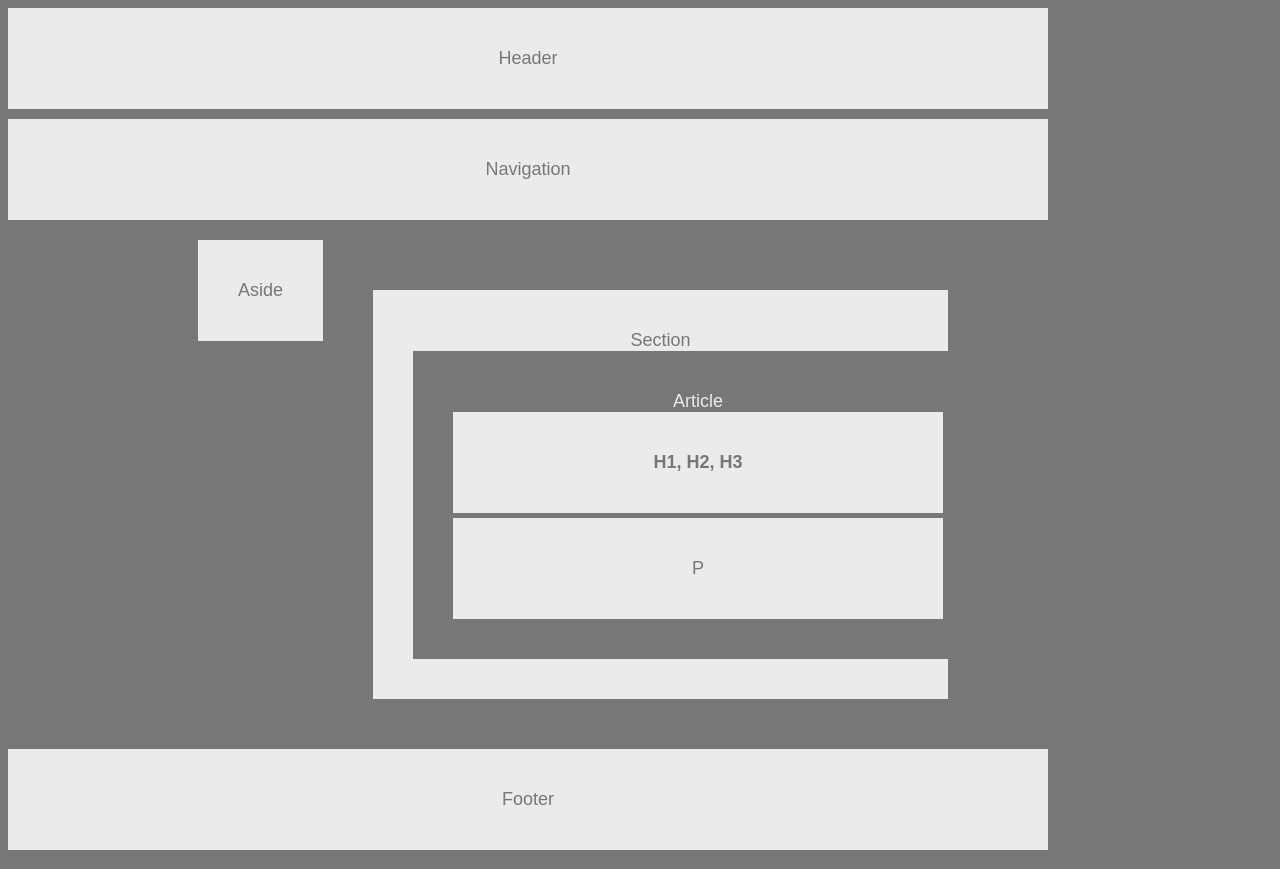
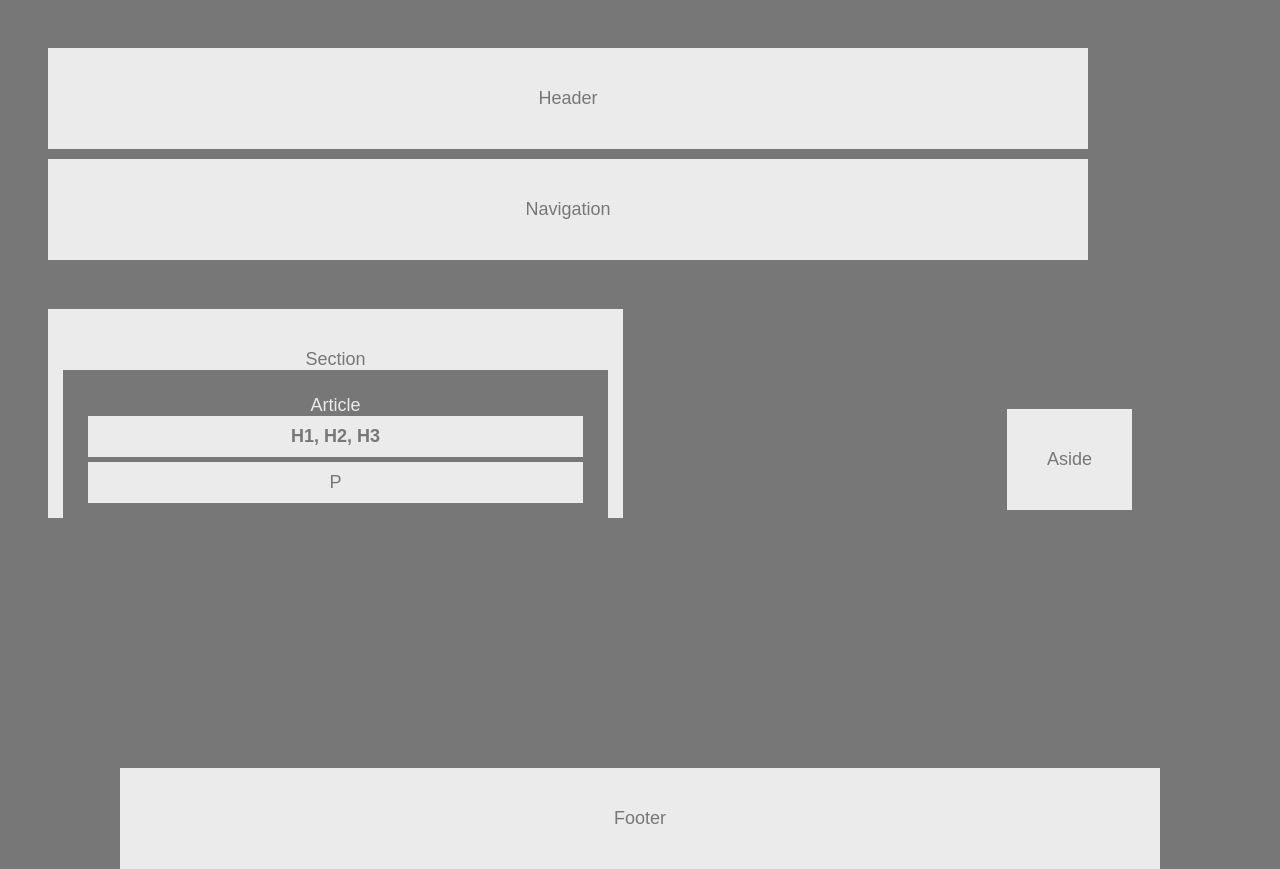
Before and after one commit to tsegagenesis/HW-Wireframe, a plain HTML site: page index.html in a window 1280 px wide. Drawn offline with Linux system fonts and the light colour scheme.

Commit message:
update index and style

```diff
--- a/index.html
+++ b/index.html
@@ -6,107 +6,6 @@
     <title>Page Title</title>
     <link rel="stylesheet" type="text/css" href="style.css" />
 
-    <style>
-
-body {
-    font-family:'Arial', 'Helvetica Neue', Helvetica, sans-serif;
-    font-size: 18px;
-    background-color: #777;
-
-}
-
-  /*  .wrapper {
-        width: 960px;
-        padding: 20px;
-        margin: 0 auto;
-    }
-   */
-
-    .clearfix {
-        overflow:auto;
-    }
-
-    .header {
-        width: 960px;
-         padding: 40px;
-         margin-bottom: 10px;
-         text-align: center;
-         background: #ebebeb;
-         color: #777;
-          }
-
-    .nav    {
-        width: 960px;
-         padding: 40px;
-         margin-bottom: 20px;
-         text-align: center;
-         background: #ebebeb;
-         color: #777;
-          }
-
-    .section    {
-         width: 495px;
-         padding: 40px;
-         margin: 50px;
-         float: right;
-         text-align: center;
-         background: #ebebeb;
-         color: #777;
-
-          }
-
-    .article    {
-         width: 490px;
-         padding: 40px;
-         margin: 0;
-         text-align: center;
-         background: #777;
-         color: #ebebeb;
-          }
-
-    .header2    {
-         top: 0;
-         left: 0;
-         padding: 40px;
-         margin-bottom: 5px;
-         text-align: center;
-         background: #ebebeb;
-         font-weight: bold;
-         color: #777;
-          }
-
-    .p     {
-         top: 0;
-         left: 0;
-         padding: 40px;
-         margin: 0;
-         text-align: center;
-         background: #ebebeb;
-         color: #777;
-          }
-
-    .aside    {
-         float: right;
-         padding: 40px;
-         margin: 0;
-         text-align: center;
-         background: #ebebeb;
-         color: #777;
-          }
-
-    .footer    {
-         width: 960px;
-         padding: 40px;
-         margin: 0;
-         text-align: center;
-         background: #ebebeb;
-         color: #777;
-          }
-    .middle {
-        width:990px;
-    }
-    </style>
-
 </head>
 <body>
 
@@ -114,7 +13,6 @@ body {
     <div class="nav">Navigation</div>
     <div class ="wrapper"></div>
     <div class="clearfix">
-       <div class="middle">
         <section class="section">Section
             <div class="article">Article
             <div class="header2">H1, H2, H3</div>
@@ -122,10 +20,10 @@ body {
             </div>
         </section>
         <div class="aside">Aside</div>
-       </div>
     </div>
     </section>
     <footer class="footer">Footer</footer>
     </div>
+
 </body>
 </html>
--- a/style.css
+++ b/style.css
@@ -1,8 +1,103 @@
-.header {
-    top: 0;
-    left: 0;
+
+body {
+    font-family:'Arial', 'Helvetica Neue', Helvetica, sans-serif;
+    font-size: 18px;
+    background-color: #777;
     padding: 40px;
-    margin: 0;
     text-align: center;
-    color: rgb(206, 13, 13);
+
+}
+
+    .wrapper {
+        width: 960px;
+        padding: 0px;
+        margin: 0 auto;
     }
+
+
+    .clearfix {
+        overflow: auto;
+    }
+
+    .header {
+        width: 960px;
+         margin-bottom: 10px;
+         background: #ebebeb;
+         color: #777;
+         padding: 40px;
+          }
+
+    .nav    {
+        position: absolute;
+        width: 960px;
+         margin-bottom: 20px;
+         background: #ebebeb;
+         color: #777;
+         padding: 40px;
+          }
+
+
+    .section    {
+        position: relative;
+        top: 100px;
+        right: 50px;
+         width: 495px;
+         margin: 50px;
+         padding: 40px;
+         float: left;
+         background: #ebebeb;
+         color: #777;
+         }
+
+    .article    {
+         position: relative;
+         right: 25px;
+         width: 495px;
+         margin: 0;
+         background: #777;
+         color: #ebebeb;
+         padding: 25px;
+          }
+
+    .header2    {
+         margin-bottom: 5px;
+         background: #ebebeb;
+         font-weight: bold;
+         color: #777;
+         padding: 10px;
+          }
+
+    .p     {
+         top: 0;
+         left: 0;
+         margin: 0;
+         background: #ebebeb;
+         color: #777;
+         padding: 10px;
+          }
+
+    .aside    {
+        position: relative;
+        right: 100px;
+        top: 250px;
+         float: right;
+         padding: 500px;
+         margin: 0;
+         background: #ebebeb;
+         color: #777;
+         padding: 40px;
+          }
+
+    .footer    {
+         position: relative;
+         top: 250px;
+         width: 960px;
+         margin: 0 auto;
+         background: #ebebeb;
+         color: #777;
+         padding: 40px;
+          }
+
+    /* .middle { */
+        /* width:990px; */
+    /* } */
```
Also changed, not shown: indexattempt2.html (added, +126 -0 lines).
